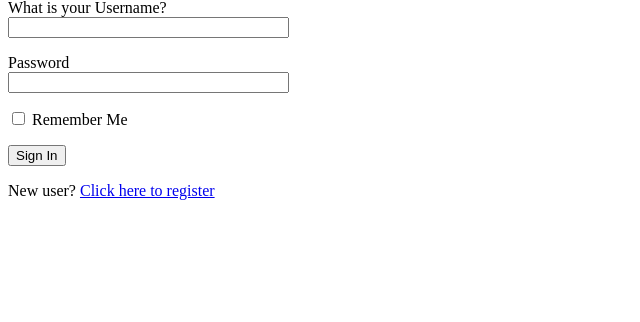
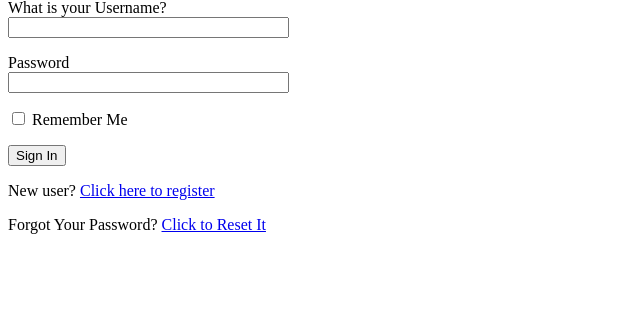
Before and after one commit to super-buster/my_flask, a Flask app: page /login in a window 1280 px wide. Shown: the part 117-439 px from the top of the page, without its empty margins (0-640 px from the left). Run offline with Flask 2, Linux system fonts and the light colour scheme; some libraries are stand-ins or nearby versions.

Commit message:
password reset link in login form

```diff
--- a/app/templates/login.html
+++ b/app/templates/login.html
@@ -28,5 +28,9 @@
                 Click here to register
             </a>
         </p>
+        <p>
+        Forgot Your Password?
+        <a href="{{ url_for('reset_password_request') }}">Click to Reset It</a>
+        </p>
     </form>
 {% endblock %}
--- a/tests.py
+++ b/tests.py
@@ -1,6 +1,6 @@
 from datetime import datetime, timedelta
 import unittest
-from app import app, db
+from app import app, db, mail
 from app.models import User, Post
 
 class UserModelCase(unittest.TestCase):
```
Also changed, not shown: 1 other file.
